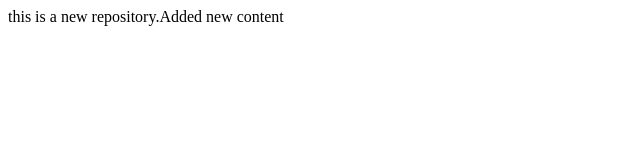
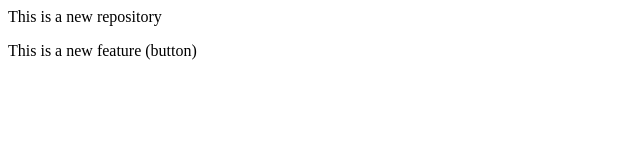
Before and after one commit to dhananjaykumare2003/local_system_demo, a plain HTML site: page index.html in a window 1280 px wide. Shown: the whole page, without its empty margins (0-640 px from the left). Drawn offline with Linux system fonts and the light colour scheme.

Commit message:
Add Button

```diff
--- a/index.html
+++ b/index.html
@@ -1 +1,2 @@
-<p>this is a new repository.Added new content</p>
+<p>This is a new repository</p>
+<p>This is a new feature (button)</p>
```
